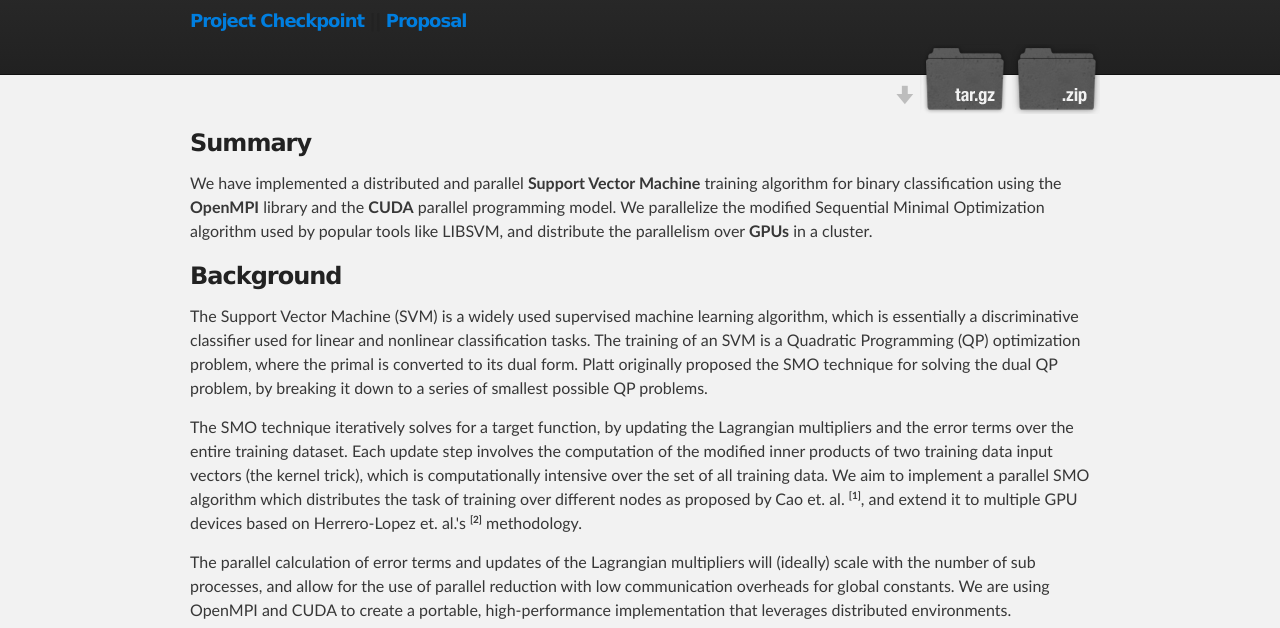
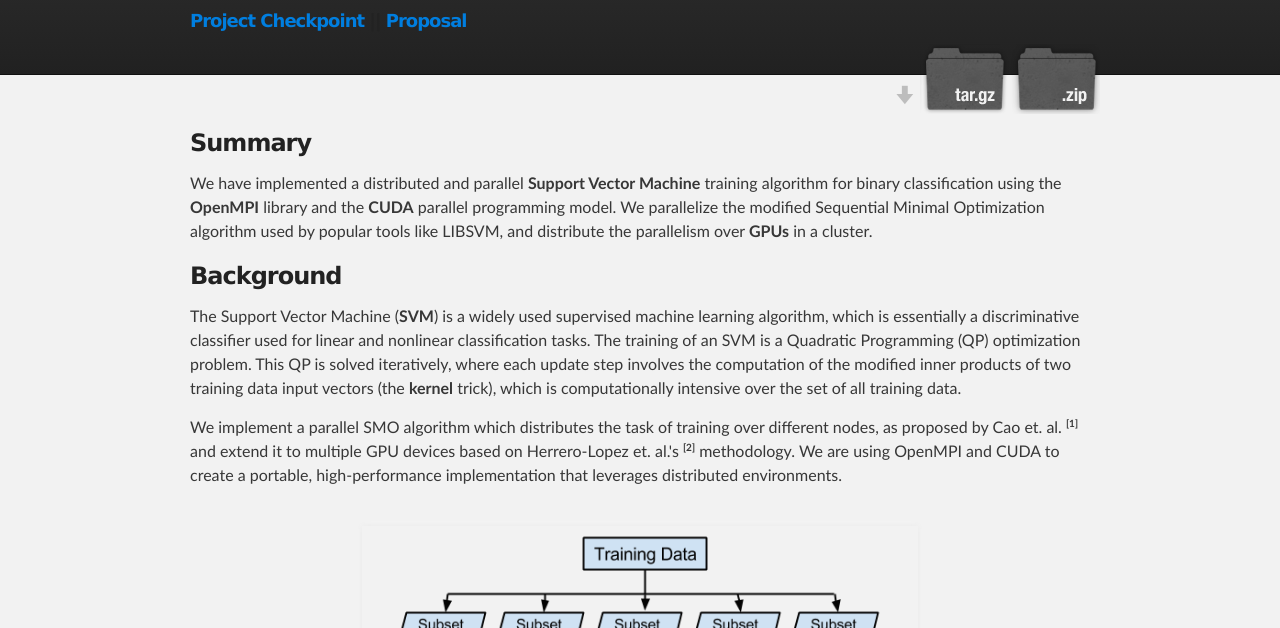
Before and after one commit to thesiddharth/dpsvm, a plain HTML site: page index.html in a window 1280 px wide. Shown: the part 172-800 px from the top of the page. Drawn offline with Linux system fonts and the light colour scheme.

Commit message:
updated links

```diff
--- a/index.html
+++ b/index.html
@@ -4,7 +4,7 @@
   <head>
     <meta charset='utf-8'>
     <meta http-equiv="X-UA-Compatible" content="chrome=1">
-    <meta name="description" content="Svm-legion : A distributed implementation of Support Vector Machines using OpenMPI and CUDA">
+    <meta name="description" content="DPSVM : A distributed implementation of Support Vector Machines using OpenMPI and CUDA">
 
     <link rel="stylesheet" type="text/css" media="screen" href="stylesheets/stylesheet.css">
 
@@ -46,15 +46,10 @@
 <a id="background" class="anchor" href="#background" aria-hidden="true"><span class="octicon octicon-link"></span></a>Background</h3>
 
 <p dir="ltr">
-	The Support Vector Machine (SVM) is a widely used supervised machine learning algorithm, which is essentially a discriminative classifier used for linear and nonlinear classification tasks. The training of an SVM is a Quadratic Programming (QP) optimization problem, where the primal is converted to its dual form. Platt originally proposed the SMO technique for solving the dual QP problem, by breaking it down to a series of smallest possible QP problems.
-</p>
-
-<p dir="ltr">
-	The SMO technique iteratively solves for a target function, by updating the Lagrangian multipliers and the error terms over the entire training dataset. Each update step involves the computation of the modified inner products of two training data input vectors (the kernel trick), which is computationally intensive over the set of all training data. We aim to implement a parallel SMO algorithm which distributes the task of training over different nodes as proposed by Cao et. al. <sup>[1]</sup>, and extend it to multiple GPU devices based on Herrero-Lopez et. al.'s <sup>[2]</sup> methodology.
+	The Support Vector Machine (<strong>SVM</strong>) is a widely used supervised machine learning algorithm, which is essentially a discriminative classifier used for linear and nonlinear classification tasks. The training of an SVM is a Quadratic Programming (QP) optimization problem. This QP is solved iteratively, where each update step involves the computation of the modified inner products of two training data input vectors (the <strong>kernel</strong> trick), which is computationally intensive over the set of all training data.
 </p>
 <p dir="ltr">
-	The parallel calculation of error terms and updates of the Lagrangian multipliers will (ideally) scale with the number of sub processes, and
-	allow for the use of parallel reduction with low communication overheads for global constants. We are using OpenMPI and CUDA to create a portable, high-performance implementation that leverages distributed environments.
+	We implement a parallel SMO algorithm which distributes the task of training over different nodes, as proposed by Cao et. al. <sup>[1]</sup> and extend it to multiple GPU devices based on Herrero-Lopez et. al.'s <sup>[2]</sup> methodology. We are using OpenMPI and CUDA to create a portable, high-performance implementation that leverages distributed environments.
 </p>
 <br/>
 <p dir="ltr" class="centeredImage">
```
Also changed, not shown: checkpoint.html (+6 -2 lines), proposal.html (+3 -3 lines).
